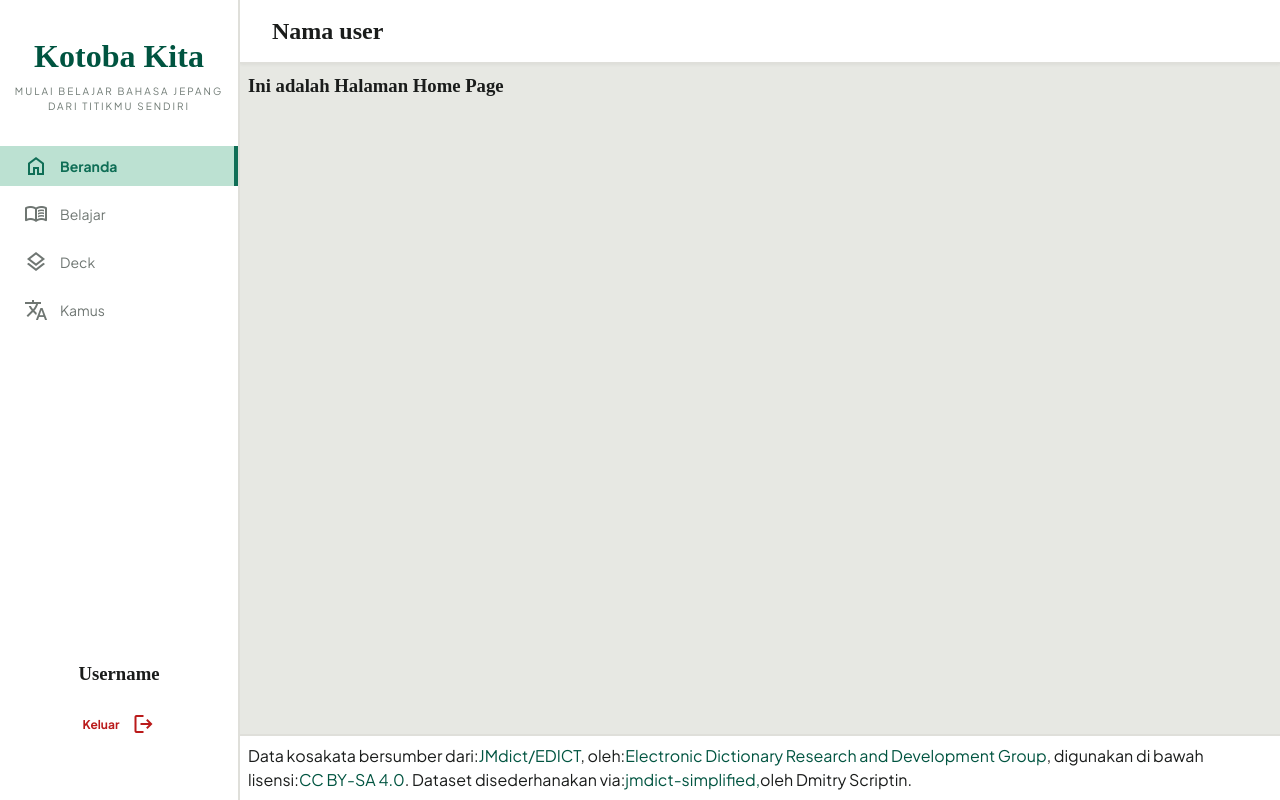
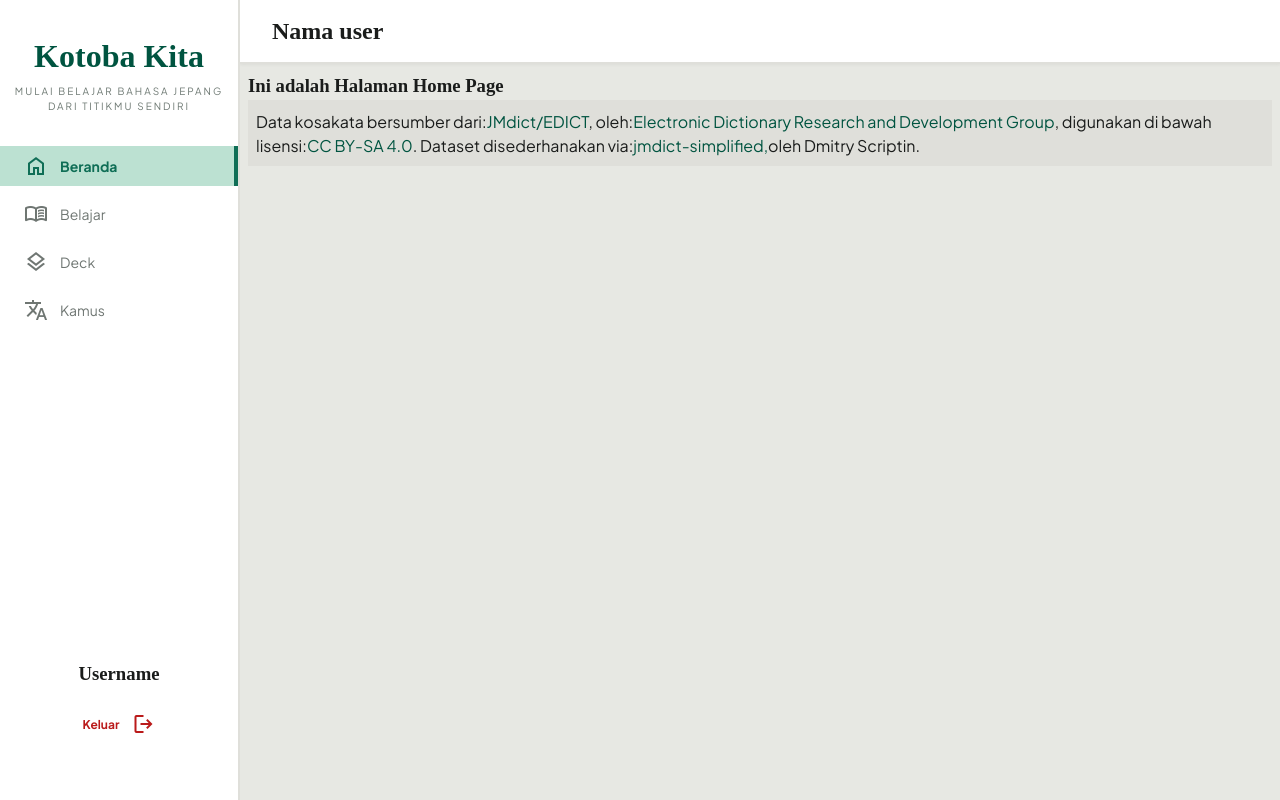
Before and after one commit to mademara/Kotoba-kita-Frontend, a React (Vite) app: page /home in a window 1280 px wide. Built offline with nearby package versions, Linux system fonts and the light colour scheme.

Commit message:
fix: memindahkan footer lisensi ke bawah outlet

```diff
--- a/src/index.css
+++ b/src/index.css
@@ -122,7 +122,7 @@ button {
 }
 .dashboard-footer-lisense {
   margin-top: auto;
-  background-color: var(--surface);
+  background-color: var(--surface-container);
   border-top: 2px solid var(--surface-container);
   padding: 0.5rem;
 }
--- a/src/layout/DashboardLayout.jsx
+++ b/src/layout/DashboardLayout.jsx
@@ -11,7 +11,6 @@ export function DashboardLayout() {
         </header>
         <section className="dashboard-main-page-outlet">
           <Outlet />
-        </section>
           <footer className="dashboard-footer-lisense">
             <p>
               Data kosakata bersumber dari:
@@ -49,6 +48,7 @@ export function DashboardLayout() {
               oleh Dmitry Scriptin.
             </p>
           </footer>
+        </section>
       </article>
     </main>
   );
```
Lines whose indentation alone changed are shown as unchanged.
